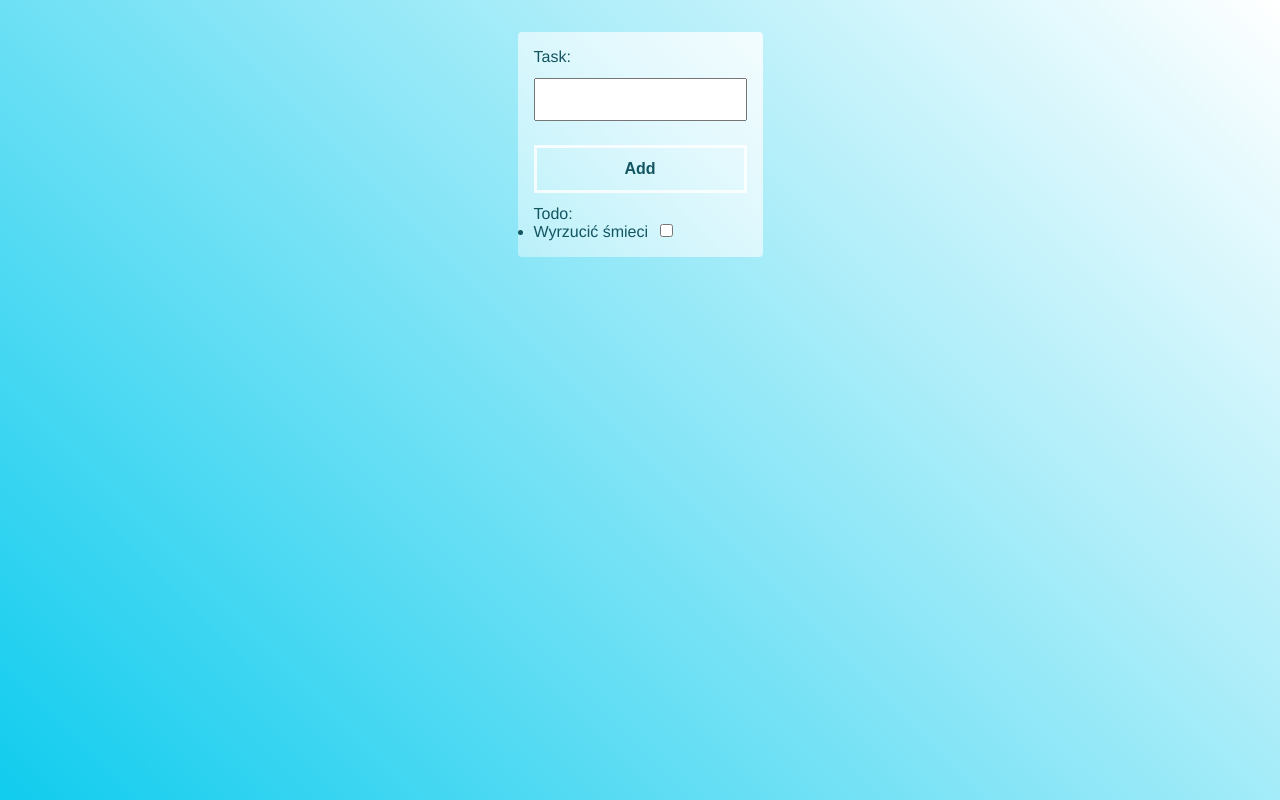
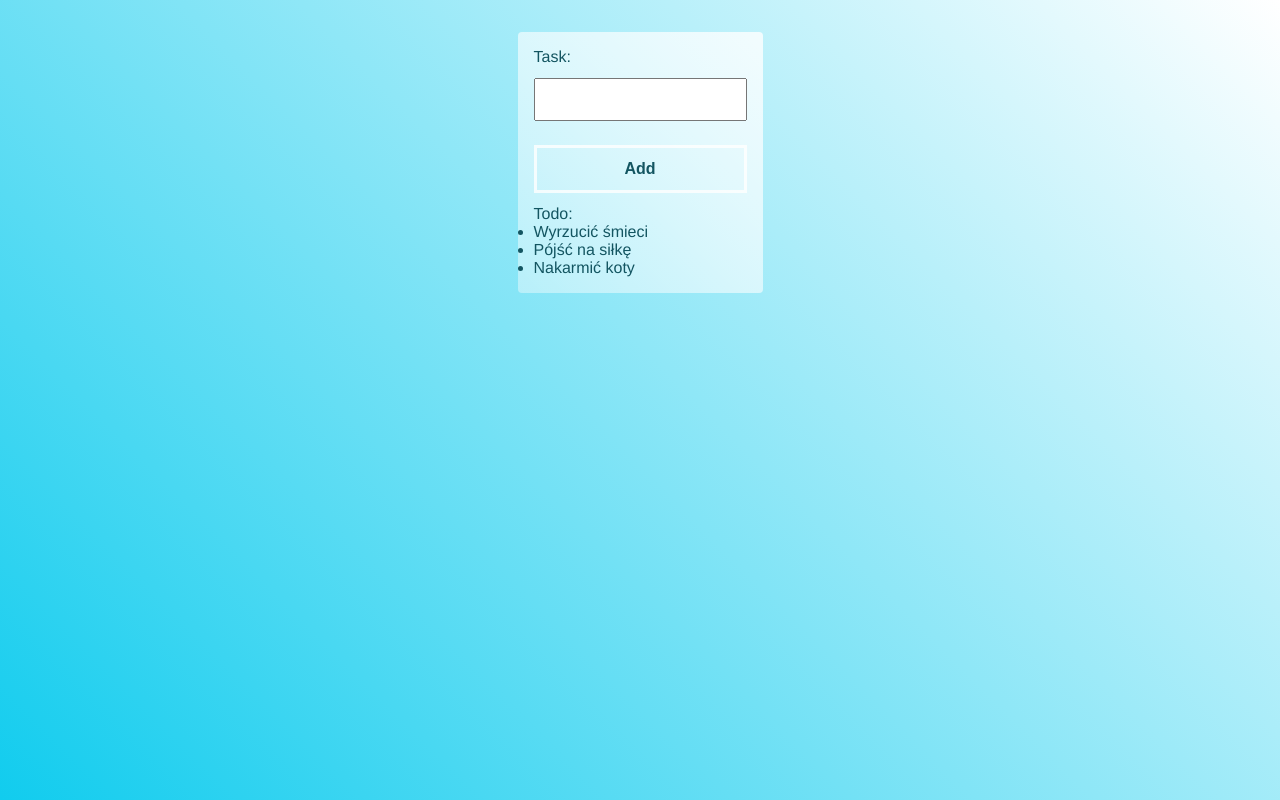
Before and after one commit to Davcode1234/TS-exercises, a website with bundled scripts: page index.html in a window 1280 px wide. Built offline with nearby package versions, Linux system fonts and the light colour scheme.

Commit message:
Add functionality for push tasks into array

```diff
--- a/index.html
+++ b/index.html
@@ -15,10 +15,6 @@
             <button>Add</button>
             <p>Todo:</p>
             <ul class="tasks">
-              <li>
-                <label for="task-1">Wyrzucić śmieci</label>
-                <input type="checkbox" id="task-1" name="Wyrzucić śmieci"/>
-              </li>
             </ul>
         </form>
         <script type="module" src="dist/app.js"></script>
--- a/src/app.ts
+++ b/src/app.ts
@@ -3,4 +3,29 @@
 //   <input type="checkbox" id="task-1" name="Wyrzucić śmieci"/>
 // </li>
 
+const taskContainerElement: HTMLElement = document.querySelector(".tasks")
+const taskNameInputElement: HTMLInputElement = document.querySelector("#name")
+const addButtonElement: HTMLButtonElement = document.querySelector("button")
+
 const tasks: string[] = ["Wyrzucić śmieci", "Pójść na siłkę", "Nakarmić koty"];
+
+const render = () => {
+  taskContainerElement.innerHTML = "";
+  tasks.forEach(task => {
+    const taskElement: HTMLElement = document.createElement("li")
+    taskElement.innerText = task;
+    taskContainerElement.appendChild(taskElement)
+  })
+}
+
+const addTask = (task: string) => {
+  tasks.push(task)
+}
+
+addButtonElement.addEventListener("click", (event: Event) => {
+  event.preventDefault();
+  addTask(taskNameInputElement.value)
+  render();
+})
+
+render();
```
Also changed, not shown: dist/app.js.
